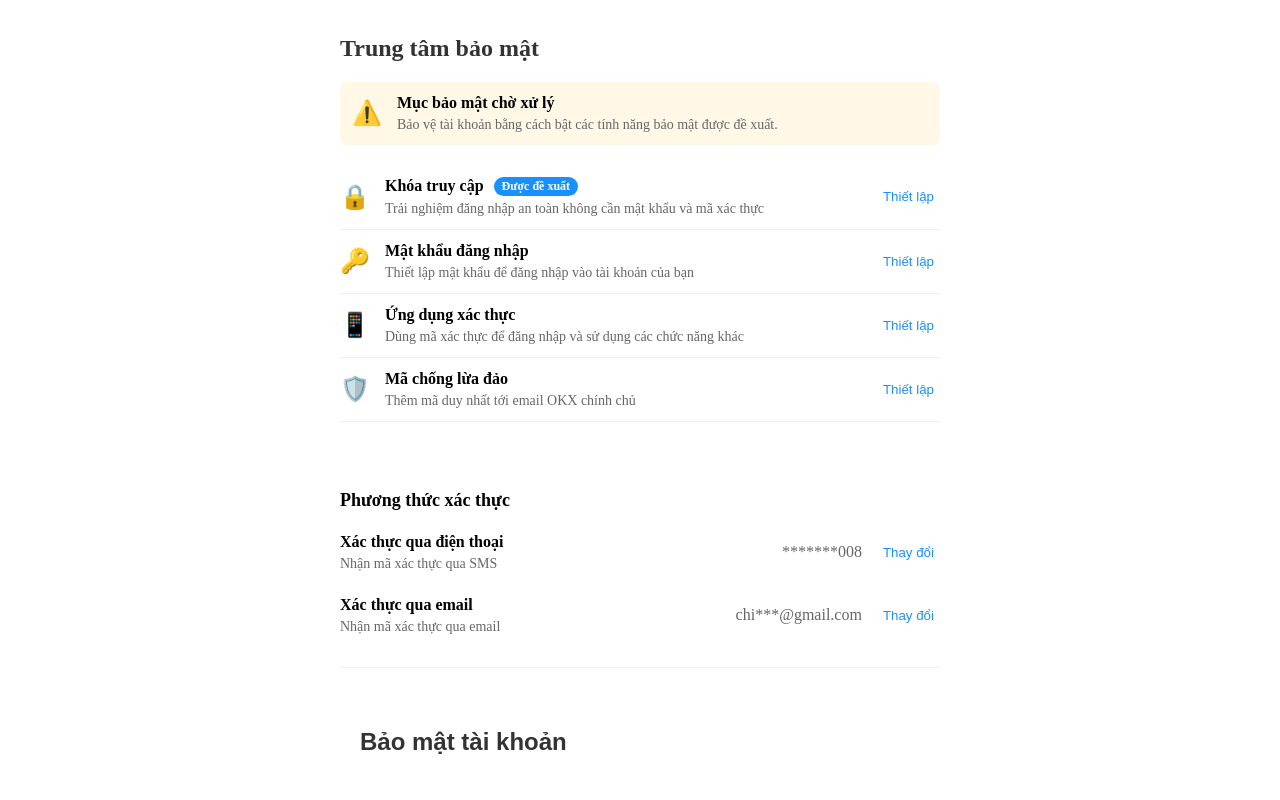
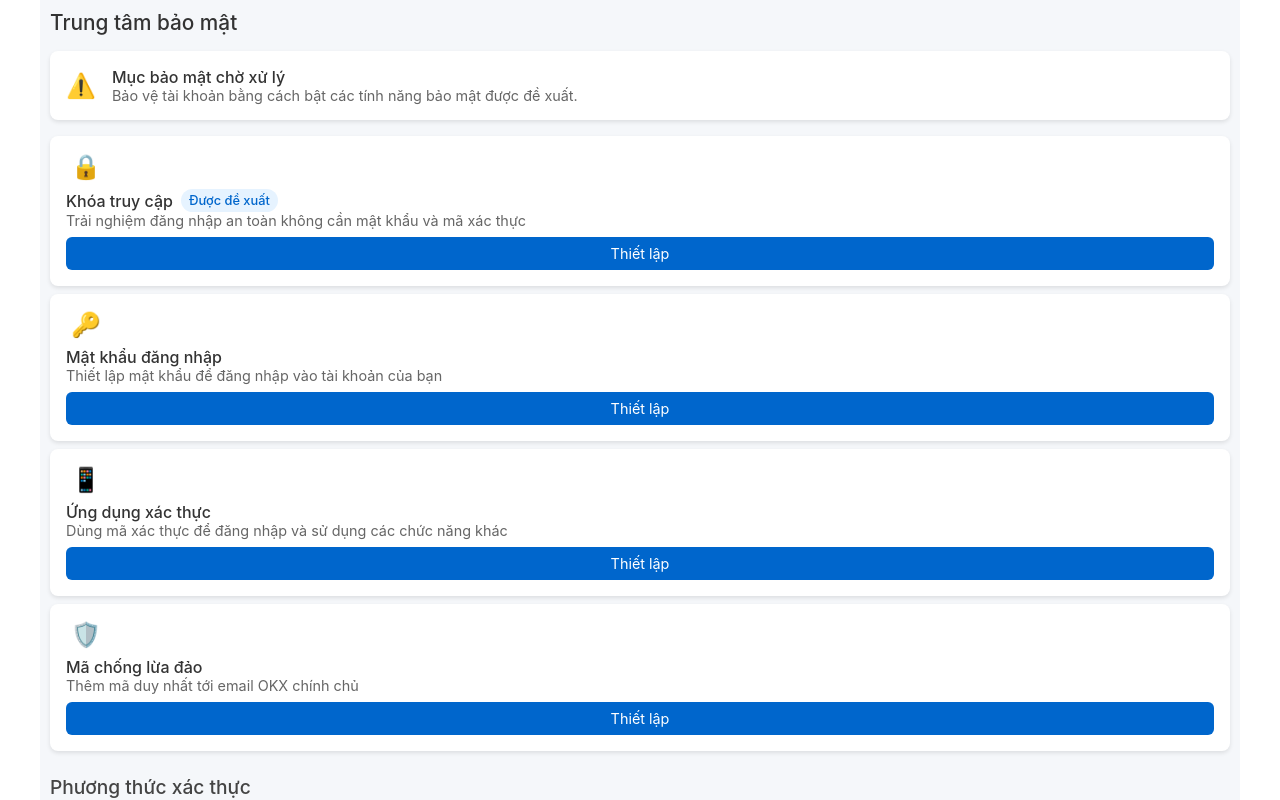
Before and after one commit to thanhk99/ExchangeHybrid, an Angular app: page /security in a window 1280 px wide. Shown: the top 800 px of the page. Built offline with nearby package versions, Linux system fonts and the light colour scheme.

Commit message:
security v2

```diff
--- a/src/app/security/security.component.css
+++ b/src/app/security/security.component.css
@@ -1,72 +1,84 @@
-/* Các style chung */
+/* General reset and base styles */
+* {
+  margin: 0;
+  padding: 0;
+  box-sizing: border-box;
+  font-family: -apple-system, BlinkMacSystemFont, 'Segoe UI', Roboto, Oxygen, Ubuntu, Cantarell, sans-serif;
+}
+
 .security-container {
-  max-width: 800px;
+  max-width: 1200px;
   margin: 0 auto;
   padding: 20px;
+  background: #f5f7fa;
+  min-height: 100vh;
 }
 
-.section {
-  margin: 30px 0;
-  padding: 20px 0;
-  border-bottom: 1px solid #eee;
+/* Typography */
+h1 {
+  font-size: 2rem;
+  font-weight: 600;
+  color: #1a1a1a;
+  margin-bottom: 1.5rem;
 }
 
-/* Thông báo bảo mật */
+h2 {
+  font-size: 1.5rem;
+  font-weight: 500;
+  color: #333;
+  margin-bottom: 1rem;
+}
+
+h3 {
+  font-size: 1.2rem;
+  font-weight: 500;
+  color: #444;
+  margin: 0.75rem 0;
+}
+
+/* Security Alert */
 .security-alert {
   display: flex;
   align-items: center;
-  background-color: #fff8e6;
-  padding: 15px;
+  background: #fff;
   border-radius: 8px;
-  margin-bottom: 25px;
-}
-
-h1 {
-  font-size: 24px;
-  margin-bottom: 20px;
-  color: #333;
-}
-
-.security-notice {
-  background-color: #fff8e6;
-  padding: 15px;
-  border-radius: 5px;
-  margin-bottom: 25px;
-  display: flex;
-  align-items: flex-start;
-}
-
-.security-notice input[type="checkbox"] {
-  margin-right: 10px;
-  margin-top: 3px;
+  padding: 1rem;
+  margin: 1rem 0;
+  box-shadow: 0 2px 4px rgba(0,0,0,0.1);
+  gap: 1rem;
 }
 
 .alert-icon {
-  font-size: 24px;
-  margin-right: 15px;
+  font-size: 1.5rem;
+  color: #ff9500;
 }
 
 .alert-title {
-  font-weight: bold;
-  margin-bottom: 5px;
+  font-weight: 500;
+  color: #333;
 }
 
 .alert-desc {
   color: #666;
-  font-size: 14px;
+  font-size: 0.9rem;
 }
 
-/* Danh sách bảo mật */
+/* Security Item */
 .security-item {
   display: flex;
   align-items: center;
-  padding: 15px 0;
-  border-bottom: 1px solid #f0f0f0;
+  background: #fff;
+  border-radius: 8px;
+  padding: 1rem;
+  margin: 0.5rem 0;
+  box-shadow: 0 2px 4px rgba(0,0,0,0.1);
+  gap: 1rem;
 }
 
 .item-icon {
-  font-size: 24px;
-  margin-right: 15px;
+  font-size: 1.5rem;
+  width: 40px;
+  text-align: center;
 }
 
 .item-content {
@@ -74,39 +86,165 @@ h1 {
 }
 
 .item-title {
-  font-weight: bold;
-  margin-bottom: 5px;
+  font-weight: 500;
+  color: #333;
   display: flex;
   align-items: center;
+  gap: 0.5rem;
+}
+
+.recommended-badge {
+  background: #e6f3ff;
+  color: #0066cc;
+  padding: 0.25rem 0.5rem;
+  border-radius: 12px;
+  font-size: 0.8rem;
 }
 
 .item-desc {
   color: #666;
-  font-size: 14px;
-}
-
-.recommended-badge {
-  background-color: #1890ff;
-  color: white;
-  font-size: 12px;
-  padding: 2px 8px;
-  border-radius: 10px;
-  margin-left: 10px;
+  font-size: 0.9rem;
 }
 
 .setup-btn {
+  padding: 0.5rem 1rem;
+  background: #0066cc;
+  color: white;
+  border: none;
+  border-radius: 6px;
+  cursor: pointer;
+  font-size: 0.9rem;
+  transition: background 0.2s;
+}
+
+.setup-btn:hover {
+  background: #0052a3;
+}
+
+/* Modal Styles */
+.modal-overlay {
+  position: fixed;
+  top: 0;
+  left: 0;
+  right: 0;
+  bottom: 0;
+  background: rgba(0,0,0,0.5);
+  display: flex;
+  justify-content: center;
+  align-items: center;
+  z-index: 1000;
+}
+
+.modal-container {
+  background: #fff;
+  border-radius: 8px;
+  width: 90%;
+  max-width: 600px;
+  padding: 1.5rem;
+  max-height: 90vh;
+  overflow-y: auto;
+}
+
+.modal-header {
+  display: flex;
+  justify-content: space-between;
+  align-items: center;
+  margin-bottom: 1rem;
+}
+
+.modal-header button {
   background: none;
   border: none;
-  color: #1890ff;
+  font-size: 1.5rem;
+  cursor: pointer;
+  color: #666;
+}
+
+.modal-body {
+  padding: 1rem 0;
+}
+
+.form-group {
+  margin-bottom: 1.5rem;
+}
+
+.form-group label {
+  display: block;
+  margin-bottom: 0.5rem;
+  color: #333;
+  font-weight: 500;
+}
+
+.form-group input {
+  width: 100%;
+  padding: 0.75rem;
+  border: 1px solid #ddd;
+  border-radius: 6px;
+  font-size: 1rem;
+}
+
+.requirements div {
+  color: #666;
+  font-size: 0.9rem;
+  margin: 0.5rem 0;
+}
+
+.requirements .valid {
+  color: #28a745;
+}
+
+.submit-btn {
+  width: 100%;
+  padding: 0.75rem;
+  background: #0066cc;
+  color: white;
+  border: none;
+  border-radius: 6px;
+  cursor: pointer;
+  font-size: 1rem;
+}
+
+.submit-btn:disabled {
+  background: #ccc;
+  cursor: not-allowed;
+}
+
+.submit-btn:hover:not(:disabled) {
+  background: #0052a3;
+}
+
+/* Verification Section */
+.verification-section {
+  margin: 1.5rem 0;
+}
+
+.code-input {
+  display: flex;
+  gap: 0.5rem;
+}
+
+.code-input input {
+  flex: 1;
+}
+
+.code-input button {
+  padding: 0.75rem 1rem;
+  background: #f5f7fa;
+  border: 1px solid #ddd;
+  border-radius: 6px;
   cursor: pointer;
 }
 
-/* Phương thức xác thực */
+/* Auth Method */
 .auth-method {
   display: flex;
   justify-content: space-between;
   align-items: center;
-  padding: 15px 0;
+  background: #fff;
+  border-radius: 8px;
+  padding: 1rem;
+  margin: 0.5rem 0;
+  box-shadow: 0 2px 4px rgba(0,0,0,0.1);
 }
 
 .method-info {
@@ -114,306 +252,182 @@ h1 {
 }
 
 .method-title {
-  font-weight: bold;
-  margin-bottom: 5px;
+  font-weight: 500;
+  color: #333;
 }
 
 .method-desc {
   color: #666;
-  font-size: 14px;
+  font-size: 0.9rem;
+}
+
+.method-action {
+  display: flex;
+  align-items: center;
+  gap: 1rem;
 }
 
 .masked-info {
-  margin-right: 15px;
   color: #666;
+  font-size: 0.9rem;
 }
 
 .change-btn {
-  background: none;
-  border: none;
-  color: #1890ff;
+  padding: 0.5rem 1rem;
+  background: #f5f7fa;
+  border: 1px solid #ddd;
+  border-radius: 6px;
   cursor: pointer;
 }
 
-/* Modal */
-.modal-overlay {
-  position: fixed;
-  top: 0;
-  left: 0;
-  right: 0;
-  bottom: 0;
-  background-color: rgba(0, 0, 0, 0.5);
+/* Phone Modal */
+.security-notice {
   display: flex;
-  justify-content: center;
-  align-items: center;
-  z-index: 1000;
-}
-
-.modal-container {
-  background-color: white;
-  border-radius: 8px;
-  padding: 25px;
-  width: 100%;
-  max-width: 450px;
-}
-
-.notice {
-  background-color: #f5f5f5;
-  padding: 10px;
-  border-radius: 5px;
-  margin: 15px 0;
-  font-size: 14px;
-}
-
-.form-group {
-  margin-bottom: 20px;
-}
-
-.form-group label {
-  display: block;
-  margin-bottom: 8px;
-  font-weight: bold;
-}
-
-.phone-input {
-  display: flex;
-}
-
-.phone-input select {
-  margin-right: 10px;
-  padding: 10px;
-  border: 1px solid #ddd;
-  border-radius: 4px;
-}
-
-.phone-input input,
-.form-group input {
-  width: 100%;
-  padding: 10px;
-  border: 1px solid #ddd;
-  border-radius: 4px;
-}
-
-.code-input {
-  display: flex;
-}
-
-.code-input input {
-  flex: 1;
-  margin-right: 10px;
-}
-
-.send-code-btn {
-  padding: 0 15px;
-  background-color: #f0f0f0;
-  border: 1px solid #ddd;
-  border-radius: 4px;
-  cursor: pointer;
-}
-
-.modal-actions {
-  display: flex;
-  justify-content: flex-end;
-  margin-top: 20px;
-}
-
-.cancel-btn {
-  padding: 10px 20px;
-  background-color: #f5f5f5;
-  border: none;
-  border-radius: 4px;
-  margin-right: 10px;
-  cursor: pointer;
-}
-
-.confirm-btn {
-  padding: 10px 20px;
-  background-color: #1890ff;
-  color: white;
-  border: none;
-  border-radius: 4px;
-  cursor: pointer;
-}
-
-.form-section, .verification-section, .no-auth-section {
-  margin-bottom: 25px;
-}
-
-h2 {
-  font-size: 18px;
-  margin-bottom: 15px;
-  color: #333;
+  align-items: flex-start;
+  gap: 0.5rem;
+  margin-bottom: 1.5rem;
+  color: #666;
+  font-size: 0.9rem;
 }
 
 .phone-input-group {
   display: flex;
+  gap: 0.5rem;
+}
+
+.phone-input-group select,
+.phone-input-group input {
+  padding: 0.75rem;
+  border: 1px solid #ddd;
+  border-radius: 6px;
 }
 
 .phone-input-group select {
-  width: 80px;
-  padding: 10px;
-  margin-right: 10px;
-  border: 1px solid #ddd;
-  border-radius: 4px;
-}
-
-.phone-input-group input {
-  flex: 1;
-  padding: 10px;
-  border: 1px solid #ddd;
-  border-radius: 4px;
+  width: 100px;
 }
 
 .code-input-group {
   display: flex;
-  margin-bottom: 15px;
-}
-
-.code-input-group input {
-  flex: 1;
-  padding: 10px;
-  border: 1px solid #ddd;
-  border-radius: 4px;
-  margin-right: 10px;
+  gap: 0.5rem;
+  margin-bottom: 1rem;
 }
 
 .send-code-btn {
-  padding: 0 15px;
-  background-color: #f0f0f0;
+  padding: 0.75rem 1rem;
+  background: #f5f7fa;
   border: 1px solid #ddd;
-  border-radius: 4px;
+  border-radius: 6px;
   cursor: pointer;
 }
 
+.no-auth-section {
+  margin: 1.5rem 0;
+}
+
 .confirm-btn {
-  padding: 10px 20px;
-  background-color: #1890ff;
+  width: 100%;
+  padding: 0.75rem;
+  background: #0066cc;
   color: white;
   border: none;
-  border-radius: 4px;
+  border-radius: 6px;
   cursor: pointer;
-  font-size: 16px;
 }
 
-.no-auth-section {
-  border-top: 1px solid #eee;
-  padding-top: 20px;
+.cancel-btn {
+  width: 100%;
+  padding: 0.75rem;
+  background: #f5f7fa;
+  border: 1px solid #ddd;
+  border-radius: 6px;
+  cursor: pointer;
+  margin-top: 0.5rem;
 }
 
+/* Account Security */
 .container {
-  padding: 20px;
-  font-family: Arial, sans-serif;
+  margin-top: 2rem;
 }
 
 .section {
-  margin-bottom: 20px;
-}
-
-h2 {
-  font-size: 24px;
-  margin-bottom: 20px;
-}
-
-h3 {
-  font-size: 18px;
-  margin-bottom: 10px;
+  margin: 1.5rem 0;
 }
 
 .option {
   display: flex;
-  justify-content: space-between;
   align-items: center;
-  padding: 10px;
-  margin-bottom: 5px;
-  border-radius: 5px;
+  gap: 1rem;
+  padding: 1rem;
+  background: #fff;
+  border-radius: 8px;
+  margin: 0.5rem 0;
+  box-shadow: 0 2px 4px rgba(0,0,0,0.1);
 }
 
 .option span:first-child {
-  margin-right: 10px;
+  font-size: 1.5rem;
 }
 
 .link {
-  color: #1890ff;
+  color: #0066cc;
   cursor: pointer;
-  text-decoration: none;
-}
-
-.link:hover {
-  text-decoration: underline;
+  font-size: 0.9rem;
 }
 
 /* Responsive Design */
-@media screen and (max-width: 1366px) { /* ~14-inch */
+@media (max-width: 1600px) {
   .security-container {
-    max-width: 600px;
     padding: 15px;
   }
+
   h1 {
-    font-size: 20px;
-    margin-bottom: 15px;
+    font-size: 1.8rem;
   }
-  .security-alert, .security-notice {
-    padding: 12px;
-    margin-bottom: 20px;
+
+  h2 {
+    font-size: 1.4rem;
   }
-  .security-item, .auth-method {
-    padding: 12px 0;
-  }
+
   .modal-container {
-    max-width: 350px;
-    padding: 20px;
-  }
-  .phone-input select, .phone-input-group select, .phone-input input, .form-group input {
-    padding: 8px;
+    width: 95%;
+    max-width: 500px;
   }
 }
 
-@media screen and (min-width: 1367px) and (max-width: 1920px) { /* ~15.6-inch and 22-inch */
+@media (max-width: 1366px) {
   .security-container {
-    max-width: 700px;
-    padding: 18px;
+    padding: 10px;
   }
+
   h1 {
-    font-size: 22px;
-    margin-bottom: 18px;
+    font-size: 1.6rem;
   }
-  .security-alert, .security-notice {
-    padding: 13px;
-    margin-bottom: 22px;
+
+  h2 {
+    font-size: 1.3rem;
   }
-  .security-item, .auth-method {
-    padding: 13px 0;
+
+  .security-item,
+  .auth-method,
+  .option {
+    flex-direction: column;
+    align-items: flex-start;
+    gap: 0.5rem;
   }
-  .modal-container {
-    max-width: 400px;
-    padding: 22px;
+
+  .setup-btn,
+  .change-btn,
+  .confirm-btn,
+  .cancel-btn {
+    width: 100%;
   }
-  .phone-input select, .phone-input-group select, .phone-input input, .form-group input {
-    padding: 9px;
+
+  .phone-input-group,
+  .code-input-group {
+    flex-direction: column;
+  }
+
+  .phone-input-group select {
+    width: 100%;
   }
 }
-
-@media screen and (min-width: 1921px) { /* ~24-inch */
-  .security-container {
-    max-width: 800px;
-    padding: 20px;
-  }
-  h1 {
-    font-size: 24px;
-    margin-bottom: 20px;
-  }
-  .security-alert, .security-notice {
-    padding: 15px;
-    margin-bottom: 25px;
-  }
-  .security-item, .auth-method {
-    padding: 15px 0;
-  }
-  .modal-container {
-    max-width: 450px;
-    padding: 25px;
-  }
-  .phone-input select, .phone-input-group select, .phone-input input, .form-group input {
-    padding: 10px;
-  }
-}
--- a/src/app/security/security.component.html
+++ b/src/app/security/security.component.html
@@ -20,7 +20,78 @@
       </div>
       <div class="item-desc">{{ item.desc }}</div>
     </div>
-    <button class="setup-btn">Thiết lập</button>
+    <button class="setup-btn" (click)="setupItem(item)">Thiết lập</button>
+  </div>
+
+  <!--Mật khẩu cấp 2-->
+
+
+  <!-- Mã chống lừa đảo -->
+  <div class="modal-overlay" *ngIf="showAntiPhishingModal">
+    <div class="modal-container">
+      <div class="modal-header">
+        <h2>Trung tâm bảo mật > Mã chống lừa đảo</h2>
+        <button (click)="showAntiPhishingModal = false">×</button>
+      </div>
+
+      <div class="modal-body">
+        <h3>Tạo mã của bạn</h3>
+        <p>Tìm hiểu thêm</p>
+
+        <div class="form-group">
+          <label>Mã chống lừa đảo</label>
+          <input type="text" [(ngModel)]="antiPhishingCode" placeholder="Nhập mã mà chỉ bạn có thể nhận ra">
+
+          <div class="requirements">
+            <div [class.valid]="(antiPhishingCode.length || 0) >= 1 && (antiPhishingCode.length || 0) <= 20">
+              ✓ 1 - 20 ký tự
+            </div>
+            <div [class.valid]="isValidCodeFormat(antiPhishingCode)">
+              ✓ Chỉ chứa chữ cái và chữ số (A-Z, a-z, 0-9)
+            </div>
+          </div>
+        </div>
+
+        <button class="submit-btn" [disabled]="!isValidCode(antiPhishingCode)" (click)="saveAntiPhishingCode()">
+          Gửi
+        </button>
+      </div>
+    </div>
+  </div>
+  <!-- Modal đặt mật khẩu đăng nhập -->
+  <div class="modal-overlay" *ngIf="showPasswordModal">
+    <div class="modal-container">
+      <div class="modal-header">
+        <h2>Trung tâm bảo mật > Đặt mật khẩu đăng nhập</h2>
+        <button (click)="showPasswordModal = false">×</button>
+      </div>
+
+      <div class="modal-body">
+        <h3>Đặt mật khẩu đăng nhập</h3>
+
+        <div class="form-group">
+          <label>Mật khẩu mới</label>
+          <input type="password" [(ngModel)]="newPassword" placeholder="Vui lòng nhập mật khẩu mới">
+        </div>
+
+        <div class="form-group">
+          <label>Xác nhận mật khẩu mới</label>
+          <input type="password" [(ngModel)]="confirmPassword" placeholder="Vui lòng nhập mật khẩu mới">
+        </div>
+
+        <div class="verification-section">
+          <h4>Xác thực qua điện thoại</h4>
+          <div class="code-input">
+            <input type="text" [(ngModel)]="smsCode" placeholder="Nhập mã">
+            <button (click)="sendSMSCode()">Gửi mã</button>
+          </div>
+        </div>
+
+        <button class="submit-btn" [disabled]="!isValidPassword()" (click)="updatePassword()">
+          Xác nhận
+        </button>
+      </div>
+    </div>
   </div>
 
   <!-- Phương thức xác thực -->
```
Also changed, not shown: src/app/security/security.component.ts (+96 -0 lines). Lines whose indentation alone changed are shown as unchanged.
